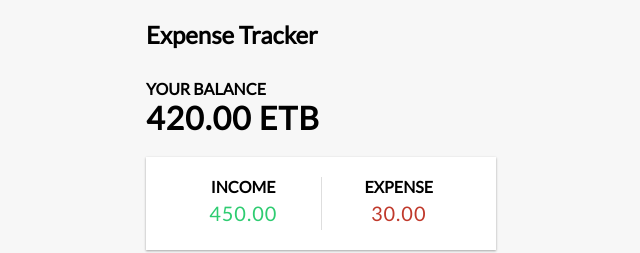
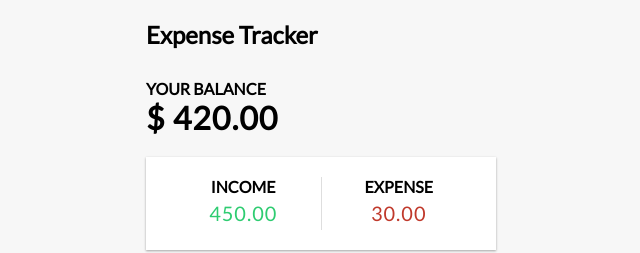
Before and after one commit to yared2112/Expense-Tracker, a React (Create React App) app: page / in a window 1280 px wide. Shown: the top 253 px of the page, without its empty margins (319-959 px from the left). Built offline with nearby package versions, Linux system fonts and the light colour scheme.

Commit message:
completed task

```diff
--- a/src/components/AddTransaction.js
+++ b/src/components/AddTransaction.js
@@ -1,41 +1,40 @@
-import React, { useState, useContext } from 'react'
-import { GlobalContext } from '../context/GlobalState'
+import React, {useState, useContext} from 'react'
+import { GlobalContext } from '../context/GlobalState';
 
 export const AddTransaction = () => {
+  const [text, setText] = useState('');
+  const [amount, setAmount] = useState(0);
 
-  const [text, setText] = useState('')
-  const [amount, setAmount] = useState(0)
-
-  const { addTransaction } = useContext(GlobalContext)
+  const { addTransaction } = useContext(GlobalContext);
 
   const onSubmit = e => {
-    e.preventDefault()
+    e.preventDefault();
 
     const newTransaction = {
       id: Math.floor(Math.random() * 100000000),
       text,
-      amount
+      amount: +amount
     }
 
-    addTransaction(newTransaction)
+    addTransaction(newTransaction);
   }
 
   return (
     <>
       <h3>Add new transaction</h3>
       <form onSubmit={onSubmit}>
-      <div className='form-control'>
+        <div className="form-control">
           <label htmlFor="text">Text</label>
           <input type="text" value={text} onChange={(e) => setText(e.target.value)} placeholder="Enter text..." />
         </div>
-      <div className='form-control'>
+        <div className="form-control">
           <label htmlFor="amount"
             >Amount <br />
             (negative - expense, positive - income)</label
           >
           <input type="number" value={amount} onChange={(e) => setAmount(e.target.value)} placeholder="Enter amount..." />
         </div>
-      <button className='btn'>Add transaction</button>
+        <button className="btn">Add transaction</button>
       </form>
     </>
   )
--- a/src/components/Balance.js
+++ b/src/components/Balance.js
@@ -1,17 +1,33 @@
-import React, { useContext } from 'react'
-import { GlobalContext } from '../context/GlobalState'
+import React, { useContext } from 'react';
+import { GlobalContext } from '../context/GlobalState';
+
+//Money formatter function
+function moneyFormatter(num) {
+  let p = num.toFixed(2).split('.');
+  return (
+    '$ ' + (p[0].split('')[0]=== '-' ? '-' : '') +
+    p[0]
+      .split('')
+      .reverse()
+      .reduce(function (acc, num, i, orig) {
+        return num === '-' ? acc : num + (i && !(i % 3) ? ',' : '') + acc;
+      }, '') +
+    '.' +
+    p[1]
+  );
+}
 
 export const Balance = () => {
-  const { transactions } = useContext(GlobalContext)
+  const { transactions } = useContext(GlobalContext);
 
-  const amounts = transactions.map(transaction => transaction.amount)
-  console.log(amounts)
-  const total = amounts.reduce((acc, item) => (acc += item), 0).toFixed(2)
+  const amounts = transactions.map(transaction => transaction.amount);
+
+  const total = amounts.reduce((acc, item) => (acc += item), 0);
 
   return (
     <>
-    <h4>Your Balance</h4>
-    <h1>{total} ETB</h1>
+      <h4>Your Balance</h4>
+    <h1>{moneyFormatter(total)}</h1>
     </>
   )
 }
```
Lines whose indentation alone changed are shown as unchanged.
